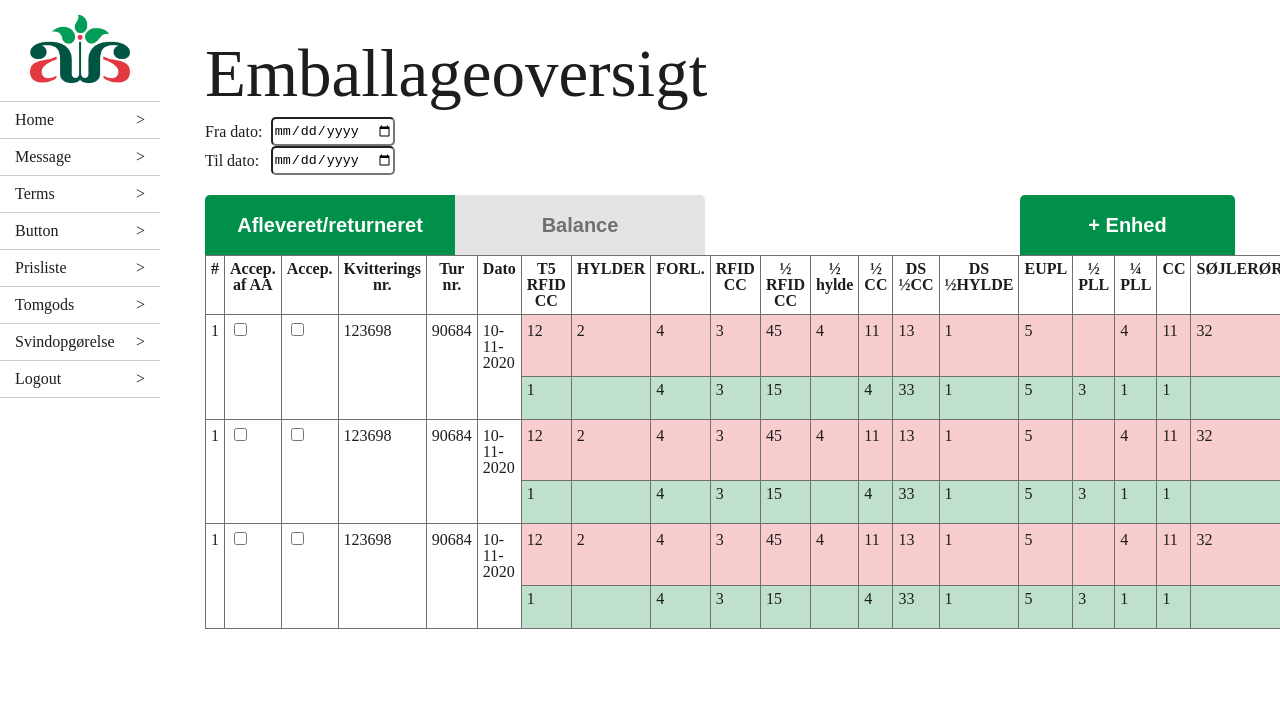
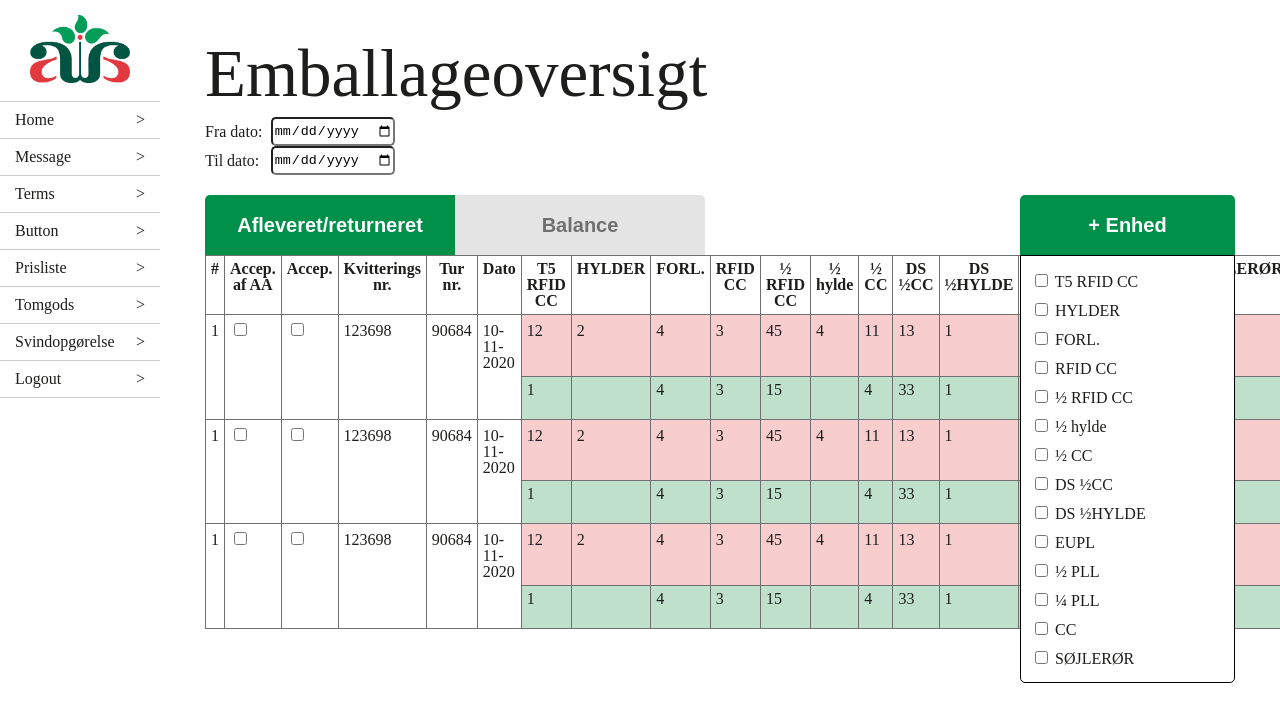
Before and after one commit to Surkrit/aa-emballage-app, a React (Create React App) app: page /Customer/Home in a window 1280 px wide. Shown: the top 722 px of the page. Built offline with nearby package versions, Linux system fonts and the light colour scheme.

Commit message:
drodown block

```diff
--- a/src/style/App.css
+++ b/src/style/App.css
@@ -83,7 +83,7 @@ p {
 }
 
 .form-enhed {
-  display: none;
+  display: block;
   -webkit-box-orient: vertical;
   -webkit-box-direction: normal;
       -ms-flex-direction: column;
--- a/src/style/components/_DropDown.scss
+++ b/src/style/components/_DropDown.scss
@@ -12,7 +12,7 @@
   cursor: pointer;
 }
 .form-enhed {
-  display: none;
+  display: block;
   flex-direction: column;
   width: 213px;
   border: 1px solid black;
```
Also changed, not shown: 1 other file (tests, documents, lock files or other folders).
